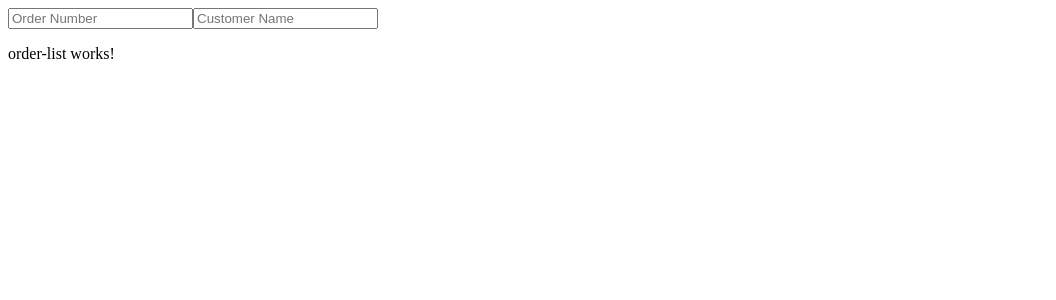
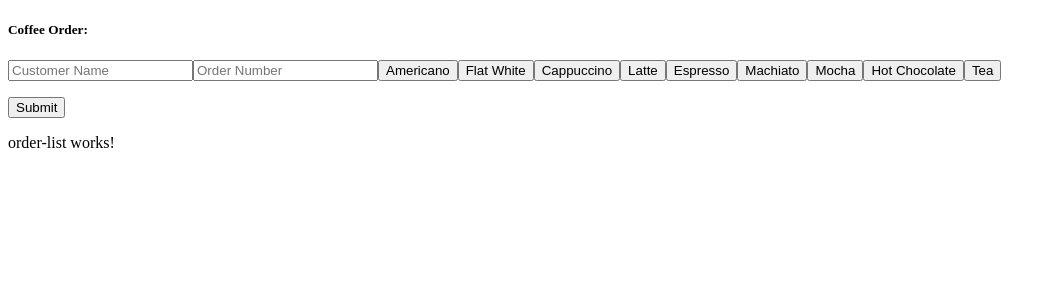
Before and after one commit to salakanavinda/Angular-Firebase, an Angular app in the folder Application/AngularWithFireBase/: page / in a window 1280 px wide. Shown: the top 300 px of the page, without its empty margins (0-1056 px from the left). Built offline with nearby package versions, Linux system fonts and the light colour scheme.

Commit message:
Initial setup functions

```diff
--- a/Application/AngularWithFireBase/src/app/components/orders/orders.component.html
+++ b/Application/AngularWithFireBase/src/app/components/orders/orders.component.html
@@ -1,10 +1,35 @@
+<h5>Coffee Order:</h5>
 <form [formGroup]="this.form">
-    <input placeholder="Order Number"
-           formControlName="orderNumber"
-           type="text"
-           class="input-field col s12">
-    <input placeholder="Customer Name"
-           formControlName="customerName"
-           type="text"
-           class="input-field col s12">
+  <input
+    placeholder="Customer Name"
+    formControlName="customerName"
+    type="text"
+    class="input-field col s12"
+  />
+
+  <input
+    class="input-field col s12"
+    placeholder="Order Number"
+    formControlName="orderNumber"
+    type="number"
+  />
+
+  <button
+    class="waves-effect waves-light btn col s4"
+    *ngFor="let coffee of coffees"
+    (click)="addCoffee(coffee)"
+  >
+    {{ coffee }}
+  </button>
+
+  <ul class="collection">
+    <li *ngFor="let coffee of coffeeOrder">
+      <span class="col s11"> {{ coffee }} </span
+      ><a class="col s1" (click)="removeCoffee(coffee)">x</a>
+    </li>
+  </ul>
+
+  <button class="waves-effect waves-light btn col s12" (click)="onSubmit()">
+    Submit
+  </button>
 </form>
--- a/Application/AngularWithFireBase/src/app/components/orders/orders.component.ts
+++ b/Application/AngularWithFireBase/src/app/components/orders/orders.component.ts
@@ -1,6 +1,7 @@
 import { Component, OnInit } from '@angular/core';
 import { OrdersService } from 'src/app/services/orders.service';
 import { FormGroup, FormControl } from '@angular/forms';
+import { NgForm } from "@angular/forms";
 
 @Component({
   selector: 'app-orders',
@@ -9,16 +10,37 @@
 })
 export class OrdersComponent implements OnInit {
 
-  coffees = ["Americano", "Flat White", "Cappuccino", "Latte", "Espresso", "Machiato", "Mocha", "Hot Chocolate", "Tea"];
+  constructor(private ordersService:OrdersService) { }
+
+  ngOnInit(): void {
+  }
+
   form = new FormGroup({
     customerName: new FormControl(''),
     orderNumber: new FormControl(''),
     coffeeOrder: new FormControl(''),
     completed: new FormControl(false)
-})
-  constructor(private ordersService:OrdersService) { }
+  });
 
-  ngOnInit(): void {
+  coffees = ["Americano", "Flat White", "Cappuccino", "Latte", "Espresso", "Machiato", "Mocha", "Hot Chocolate", "Tea"];
+
+  coffeeOrder = [];
+
+  addCoffee = coffee => this.coffeeOrder.push(coffee);
+
+  removeCoffee = coffee => {
+    let index = this.coffeeOrder.indexOf(coffee);
+    if (index > -1) this.coffeeOrder.splice(index, 1);
+  };
+
+  onSubmit() {
+    this.form.value.coffeeOrder = this.coffeeOrder;
+    let data = this.form.value;
+    console.log(data);
+
+    // this.ordersService.createCoffeeOrder(data).then(res => {
+    //   /*do something here....maybe clear the form or give a success message*/
+    // });
   }
 
 }
--- a/Application/AngularWithFireBase/src/app/services/orders.service.ts
+++ b/Application/AngularWithFireBase/src/app/services/orders.service.ts
@@ -8,4 +8,21 @@
 export class OrdersService {
 
   constructor() { }
+
+  form = new FormGroup({
+    customerName: new FormControl(''),
+    orderNumber: new FormControl(''),
+    coffeeOrder: new FormControl(''),
+    completed: new FormControl(false)
+  });
+
+
+  createCoffeeOrder(data) {
+    // return new Promise<any>((resolve, reject) => {
+    //   this.firestore
+    //     .collection("coffeeOrders")
+    //     .add(data)
+    //     .then(res => {}, err => reject(err));
+    // });
+  }
 }
```
